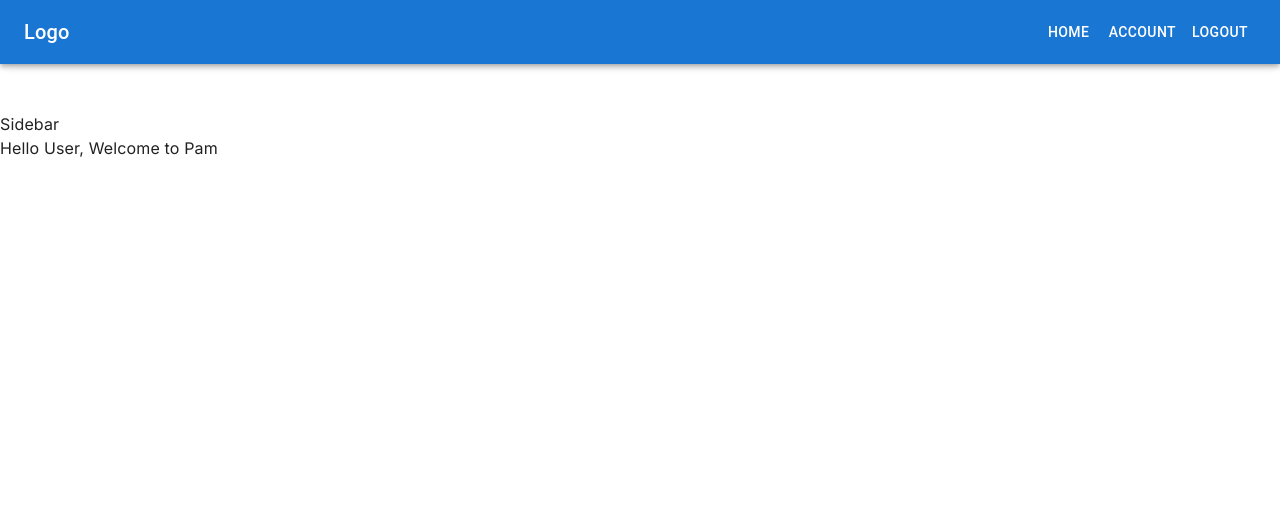
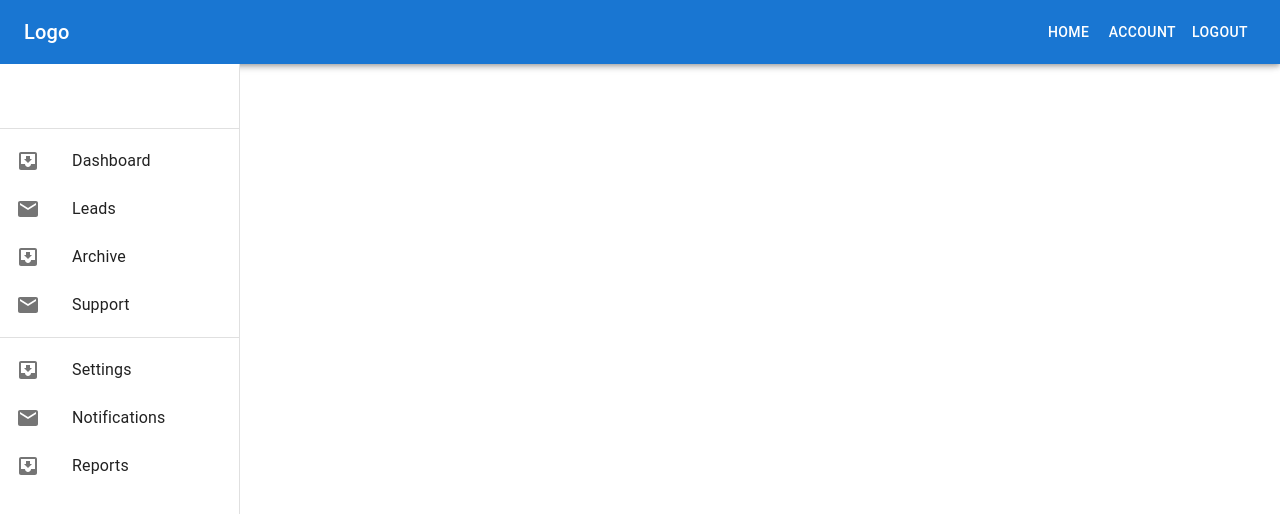
Before and after one commit to umarsaeedcheema/pam-dashboard, a Next.js app in the folder front-end/: page / in a window 1280 px wide. Shown: the top 514 px of the page. Built offline with nearby package versions, Linux system fonts and the light colour scheme.

Commit message:
add sidebar

```diff
--- a/front-end/components/sidebar.tsx
+++ b/front-end/components/sidebar.tsx
@@ -1,9 +1,70 @@
-import React from 'react'
+import * as React from 'react';
+import Box from '@mui/material/Box';
+import Drawer from '@mui/material/Drawer';
+import CssBaseline from '@mui/material/CssBaseline';
+import Toolbar from '@mui/material/Toolbar';
+import List from '@mui/material/List';
+import Divider from '@mui/material/Divider';
+import ListItem from '@mui/material/ListItem';
+import ListItemButton from '@mui/material/ListItemButton';
+import ListItemIcon from '@mui/material/ListItemIcon';
+import ListItemText from '@mui/material/ListItemText';
+import InboxIcon from '@mui/icons-material/MoveToInbox';
+import MailIcon from '@mui/icons-material/Mail';
 
-function Sidebar() {
+const drawerWidth = 240;
+
+export default function Sidebar() {
   return (
-    <div>Sidebar</div>
-  )
+    <Box sx={{ display: 'flex' }}>
+      <CssBaseline />
+      <Drawer
+        sx={{
+          width: drawerWidth,
+          flexShrink: 0,
+          '& .MuiDrawer-paper': {
+            width: drawerWidth,
+            boxSizing: 'border-box',
+            marginTop: '64px',
+          },
+        }}
+        variant="permanent"
+        anchor="left"
+      >
+        <Toolbar />
+        <Divider />
+        <List>
+          {['Dashboard', 'Leads', 'Archive', 'Support'].map((text, index) => (
+            <ListItem key={text} disablePadding>
+              <ListItemButton>
+                <ListItemIcon>
+                  {index % 2 === 0 ? <InboxIcon /> : <MailIcon />}
+                </ListItemIcon>
+                <ListItemText primary={text} />
+              </ListItemButton>
+            </ListItem>
+          ))}
+        </List>
+        <Divider />
+        <List>
+          {['Settings', 'Notifications', 'Reports'].map((text, index) => (
+            <ListItem key={text} disablePadding>
+              <ListItemButton>
+                <ListItemIcon>
+                  {index % 2 === 0 ? <InboxIcon /> : <MailIcon />}
+                </ListItemIcon>
+                <ListItemText primary={text} />
+              </ListItemButton>
+            </ListItem>
+          ))}
+        </List>
+      </Drawer>
+      <Box
+        component="main"
+        sx={{ flexGrow: 1, bgcolor: 'background.default', p: 3 }}
+      >
+        <Toolbar />
+      </Box>
+    </Box>
+  );
 }
-
-export default Sidebar
```
